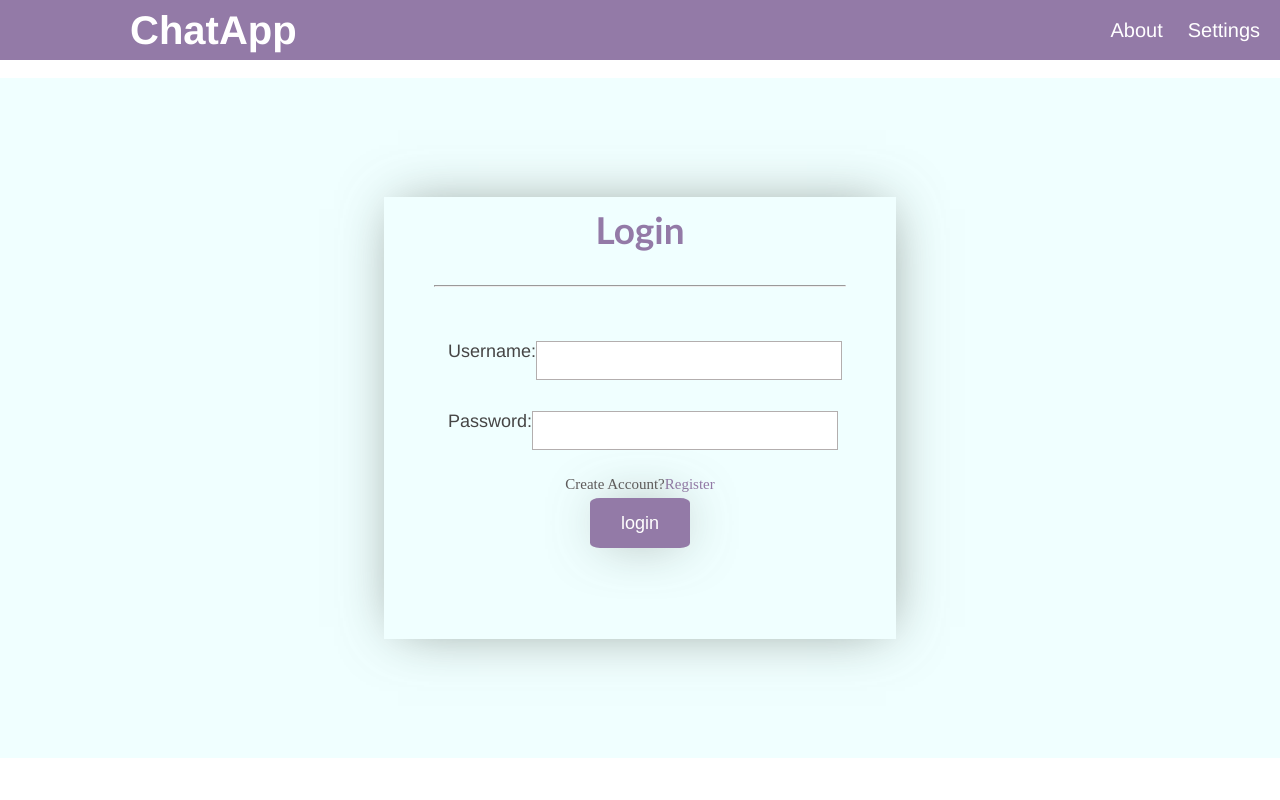
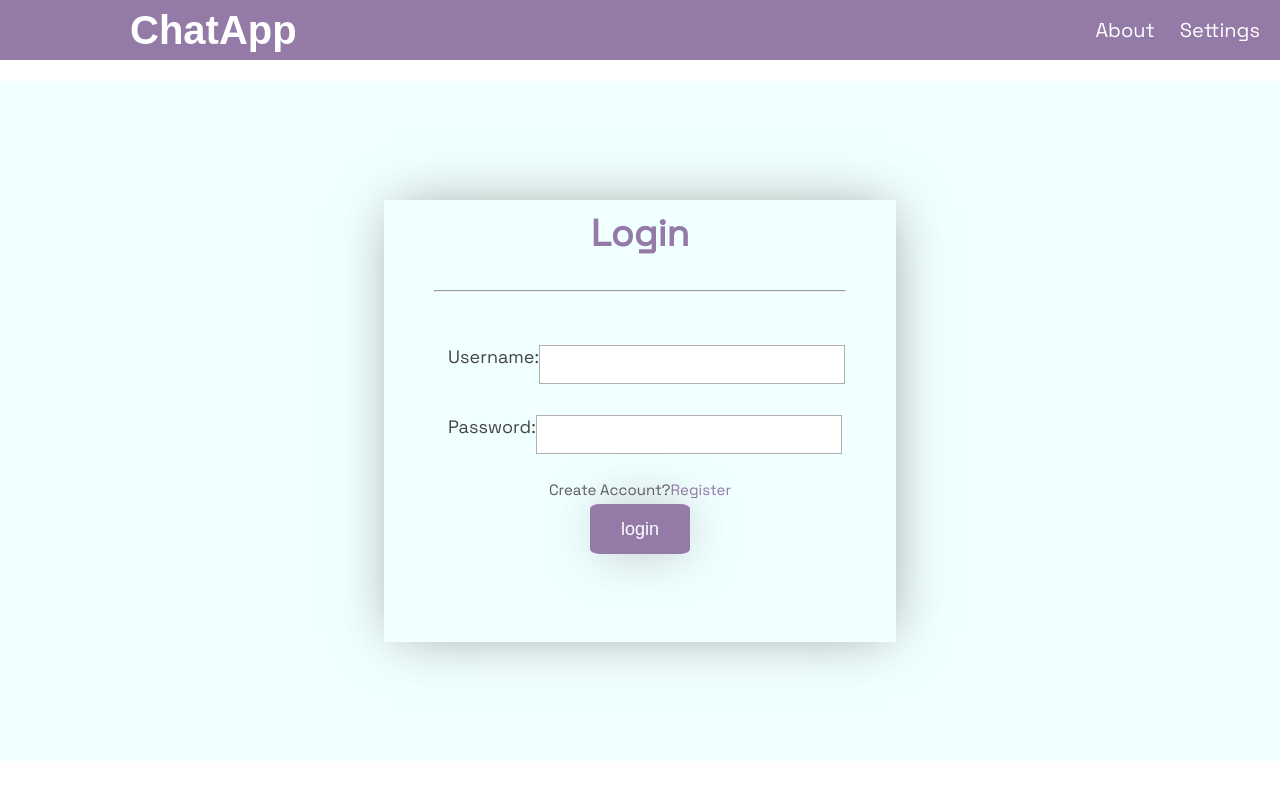
Before and after one commit to Adithyan-MS/ChatApp-client, an Angular app: page /login in a window 1280 px wide. Built offline with nearby package versions, Linux system fonts and the light colour scheme; a web font is replaced by a local one.

Commit message:
changed fonts

```diff
--- a/src/app/components/navbar/navbar.component.scss
+++ b/src/app/components/navbar/navbar.component.scss
@@ -22,13 +22,12 @@
     color: white;
     font-size: 40px;
     text-align: center;
-    font-family: 'Franklin Gothic Medium', 'Arial Narrow', Arial, sans-serif;
+    font-family: 'REM', sans-serif;
     cursor: pointer;
 }
 .nav-items{
     color: white;
     font-size: 20px;
-    font-family: 'Franklin Gothic Medium', 'Arial Narrow', Arial, sans-serif;
     display: flex;
     gap: 25px;
     margin-right: 20px;
--- a/src/app/pages/login/login.component.html
+++ b/src/app/pages/login/login.component.html
@@ -8,7 +8,7 @@
                         {{errorMessage}}
                     }
                 }
-                </div>
+            </div>
         </div>
         <hr style="width: 80%; color:gray" class="login-hline">
         <form [formGroup]="loginForm" action="" class="login-form" (ngSubmit)="onFormSubmit()">
--- a/src/app/pages/login/login.component.scss
+++ b/src/app/pages/login/login.component.scss
@@ -12,6 +12,7 @@
     display: flex;
     flex-direction: column;
     align-items: center;
+
 }
 .login-top{
     display: flex;
@@ -25,7 +26,6 @@
     font-weight: 900;
     font-size: 37px;
     color: rgb(147, 122, 167);
-    font-family: 'Gill Sans', 'Gill Sans MT', Calibri, 'Trebuchet MS', sans-serif;
 }
 .login-status{
     height: 20px;
@@ -68,7 +68,6 @@
 }
 label{
     font-size: 18px;
-    font-family: 'Franklin Gothic Medium', 'Arial Narrow', Arial, sans-serif;
     display: flex;
     gap: 30px;
     color: rgb(70, 69, 69);
--- a/src/app/pages/login/login.component.ts
+++ b/src/app/pages/login/login.component.ts
@@ -49,8 +49,7 @@ export class LoginComponent implements OnInit{
       this.loginSuccess = true;
       this.loginForm.reset();
     },(error)=>{
-      // this.errorMessage = error["error"].message;
-      this.errorMessage = "Invalid Username or Password!";
+      this.errorMessage = error["error"].message;
       this.loginSuccess = false;
     })
 
--- a/src/app/pages/register/register.component.scss
+++ b/src/app/pages/register/register.component.scss
@@ -25,7 +25,6 @@
     font-weight: 900;
     font-size: 37px;
     color: rgb(147, 122, 167);
-    font-family: 'Gill Sans', 'Gill Sans MT', Calibri, 'Trebuchet MS', sans-serif;
 }
 .register-status{
     height: 15px;
@@ -67,7 +66,6 @@
 }
 label{
     font-size: 15px;
-    font-family: 'Franklin Gothic Medium', 'Arial Narrow', Arial, sans-serif;
     display: flex;
     gap: 30px;
     color: rgb(70, 69, 69);
--- a/src/styles.scss
+++ b/src/styles.scss
@@ -3,3 +3,10 @@ html,body {
     margin : 0;
     height: 100%;
 }
+@import url('https://fonts.googleapis.com/css2?family=Alata&family=REM:wght@500&family=Space+Grotesk&display=swap');
+
+body{
+    font-family: 'Space Grotesk', sans-serif;
+}
+
+// font-family: 'Space Grotesk', sans-serif; ----base font
```
